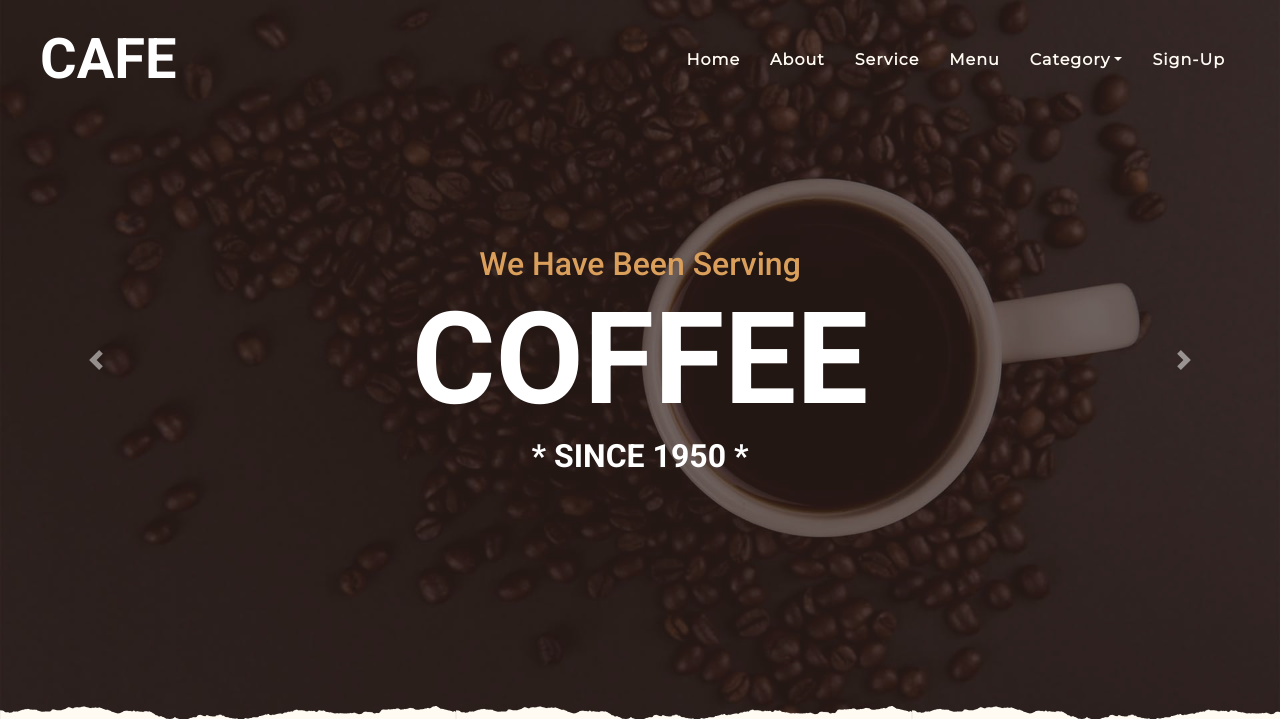
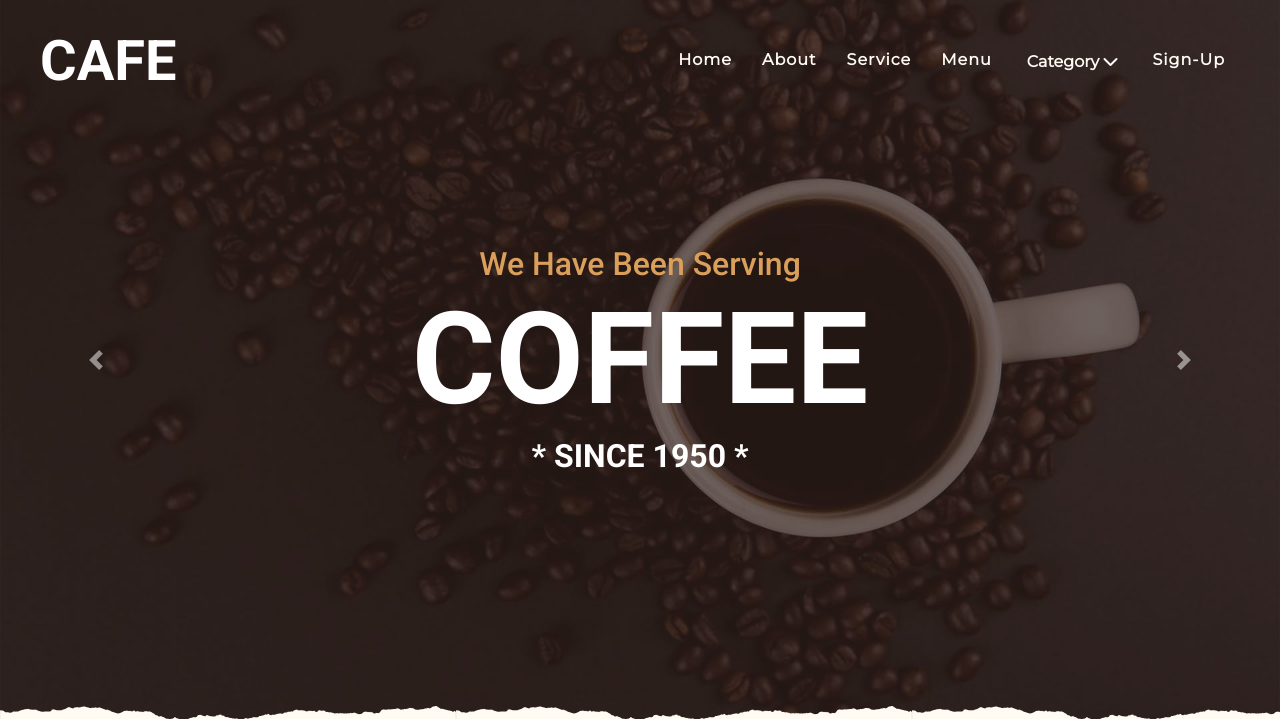
Before and after one commit to melikaezatvar/Online-Cafe, a Django app: template templates/home.html in a window 1280 px wide. Shown: the top 719 px of the page. Run offline with Django 5.2, Linux system fonts and the light colour scheme; the template is opened without the code that fills it, so the values that code supplies are empty; some libraries are stand-ins or nearby versions.

Commit message:
home and base html update

```diff
--- a/templates/_base.html
+++ b/templates/_base.html
@@ -18,7 +18,6 @@
 
         <a href="#" class="btn btn-lg btn-primary btn-lg-square back-to-top"><i class="fa fa-angle-double-up"></i></a>
 
-
         <script src="https://code.jquery.com/jquery-3.4.1.min.js"></script>
         <script src="https://stackpath.bootstrapcdn.com/bootstrap/4.4.1/js/bootstrap.bundle.min.js"></script>
         <script src="{% static 'lib/easing/easing.min.js' %}"></script>
@@ -33,6 +32,8 @@
 
         <script src="{% static 'js/main.js' %}"></script>
         <script src="{% static 'js/products/header_category.js' %}"></script>
+        <script src="{% static 'js/products/product_images.js' %}"></script>
+        <script src="{% static 'js/products/product_utils.js' %}"></script>
 
         {% block extra_body %}{% endblock %}
 
--- a/templates/home.html
+++ b/templates/home.html
@@ -15,9 +15,9 @@
                     <a href="../about.html" class="nav-item nav-link">About</a>
                     <a href="../service.html" class="nav-item nav-link">Service</a>
                     <a href="/api/menu/" class="nav-item nav-link">Menu</a>
-                    <div class="nav-item dropdown">
-                        <a href="#" class="nav-link dropdown-toggle" data-toggle="dropdown">Category</a>
-                        <div id="nav-category" class="dropdown-menu text-capitalize"></div>
+                    <div class="dropdown">
+                        <button class="dropbtn">Category <i class="fa-solid fa-chevron-down"></i></button>
+                        <div id="nav-category" class="dropdown-content"></div>
                     </div>
                     {% if request.user.is_authenticated %}
                         <a href="/api/register/" class="nav-item nav-link">Profile</a>
```
